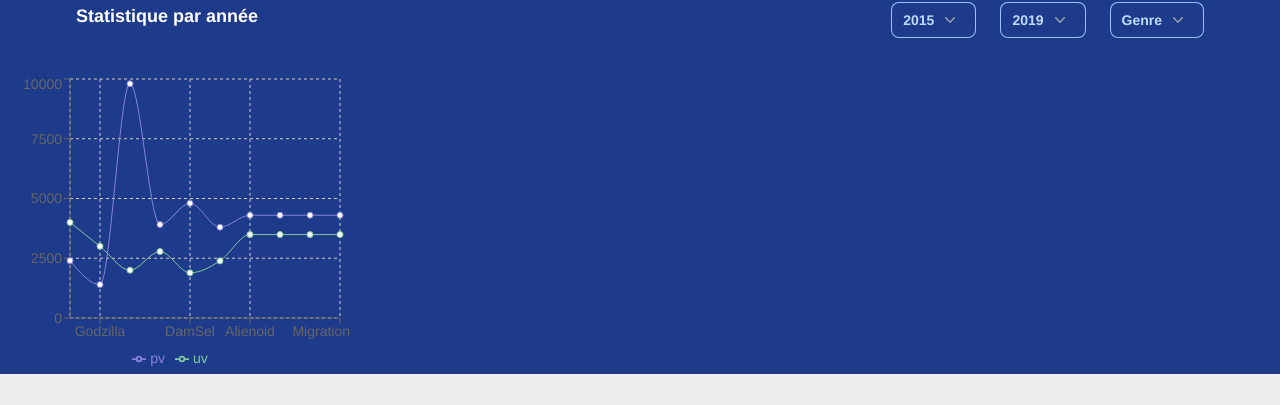
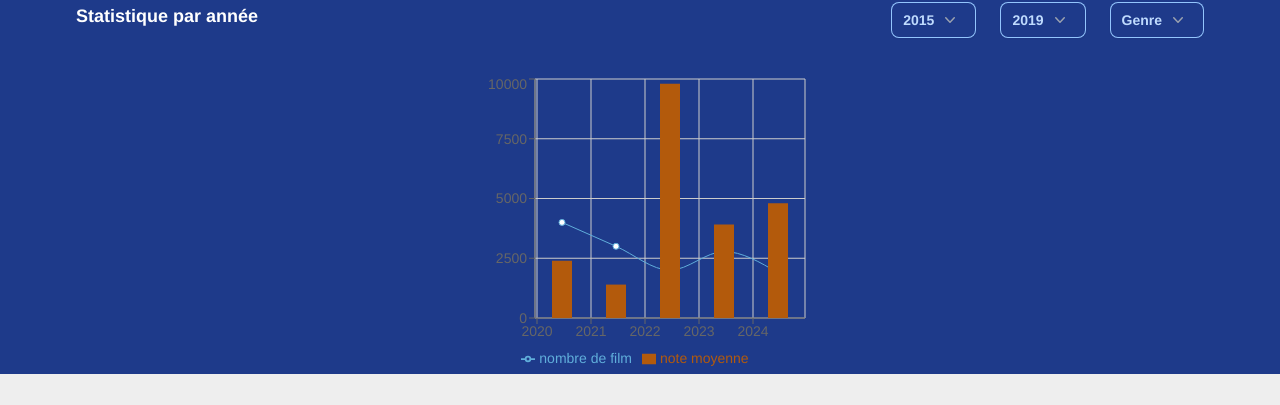
Before and after one commit to abernardArtefact/movieProject, a React (Vite) app: page / in a window 1280 px wide. Shown: the part 392-797 px from the top of the page. Built offline with nearby package versions, Linux system fonts and the light colour scheme; no server answers.

Commit message:
graph: améliorations

```diff
--- a/src/design-system/HomePage/Graph/Graph.tsx
+++ b/src/design-system/HomePage/Graph/Graph.tsx
@@ -7,6 +7,10 @@ import {
   CartesianGrid,
   Tooltip,
   Legend,
+  BarChart,
+  Bar,
+  ResponsiveContainer,
+  ComposedChart,
 } from "recharts";
 
 type GraphProps = {
@@ -17,71 +21,42 @@ type GraphProps = {
 
 const data = [
   {
-    name: "Kung Fu Panda",
-    uv: 4000,
-    pv: 2400,
+    name: "2020",
+    "nombre de film": 4000,
+    "note moyenne": 2400,
     amt: 2400,
   },
   {
-    name: "Godzilla",
-    uv: 3000,
-    pv: 1398,
+    name: "2021",
+    "nombre de film": 3000,
+    "note moyenne": 1398,
     amt: 2210,
   },
   {
-    name: "Madame Web",
-    uv: 2000,
-    pv: 9800,
+    name: "2022",
+    "nombre de film": 2000,
+    "note moyenne": 9800,
     amt: 2290,
   },
   {
-    name: "Road House",
-    uv: 2780,
-    pv: 3908,
+    name: "2023",
+    "nombre de film": 2780,
+    "note moyenne": 3908,
     amt: 2000,
   },
   {
-    name: "DamSel",
-    uv: 1890,
-    pv: 4800,
+    name: "2024",
+    "nombre de film": 1890,
+    "note moyenne": 4800,
     amt: 2181,
-  },
-  {
-    name: "Sri Asih",
-    uv: 2390,
-    pv: 3800,
-    amt: 2500,
-  },
-  {
-    name: "Alienoid",
-    uv: 3490,
-    pv: 4300,
-    amt: 2100,
-  },
-  {
-    name: "Creation of God",
-    uv: 3490,
-    pv: 4300,
-    amt: 2100,
-  },
-  {
-    name: "No way up",
-    uv: 3490,
-    pv: 4300,
-    amt: 2100,
-  },
-  {
-    name: "Migration",
-    uv: 3490,
-    pv: 4300,
-    amt: 2100,
   },
 ];
 
 const Graph: FC<GraphProps> = ({}) => {
   return (
-    <div className="w-fit">
-      <LineChart
+    <ResponsiveContainer width="100%" height="100%">
+      <div className=" flex justify-center w-screen">
+        <ComposedChart
           width={350}
           height={300}
           data={data}
@@ -92,20 +67,23 @@ const Graph: FC<GraphProps> = ({}) => {
             bottom: 5,
           }}
         >
-        <CartesianGrid strokeDasharray="3 3" />
-        <XAxis dataKey="name" />
+          <CartesianGrid strokeDasharray="#f5f5f5" />
+          <XAxis dataKey="name" scale="band" />
           <YAxis />
           <Tooltip />
           <Legend />
           <Line
             type="monotone"
-          dataKey="pv"
-          stroke="#8884d8"
+            dataKey="nombre de film"
+            stroke="#60aedb"
             activeDot={{ r: 8 }}
           />
-        <Line type="monotone" dataKey="uv" stroke="#82ca9d" />
-      </LineChart>
+          {/* <Line type="monotone" dataKey="note moyenne" stroke="#82ca9d" /> */}
+
+          <Bar dataKey="note moyenne" barSize={20} fill="#b35a0c" />
+        </ComposedChart>
       </div>
+    </ResponsiveContainer>
   );
 };
 export default Graph;
```
Lines whose indentation alone changed are shown as unchanged.
